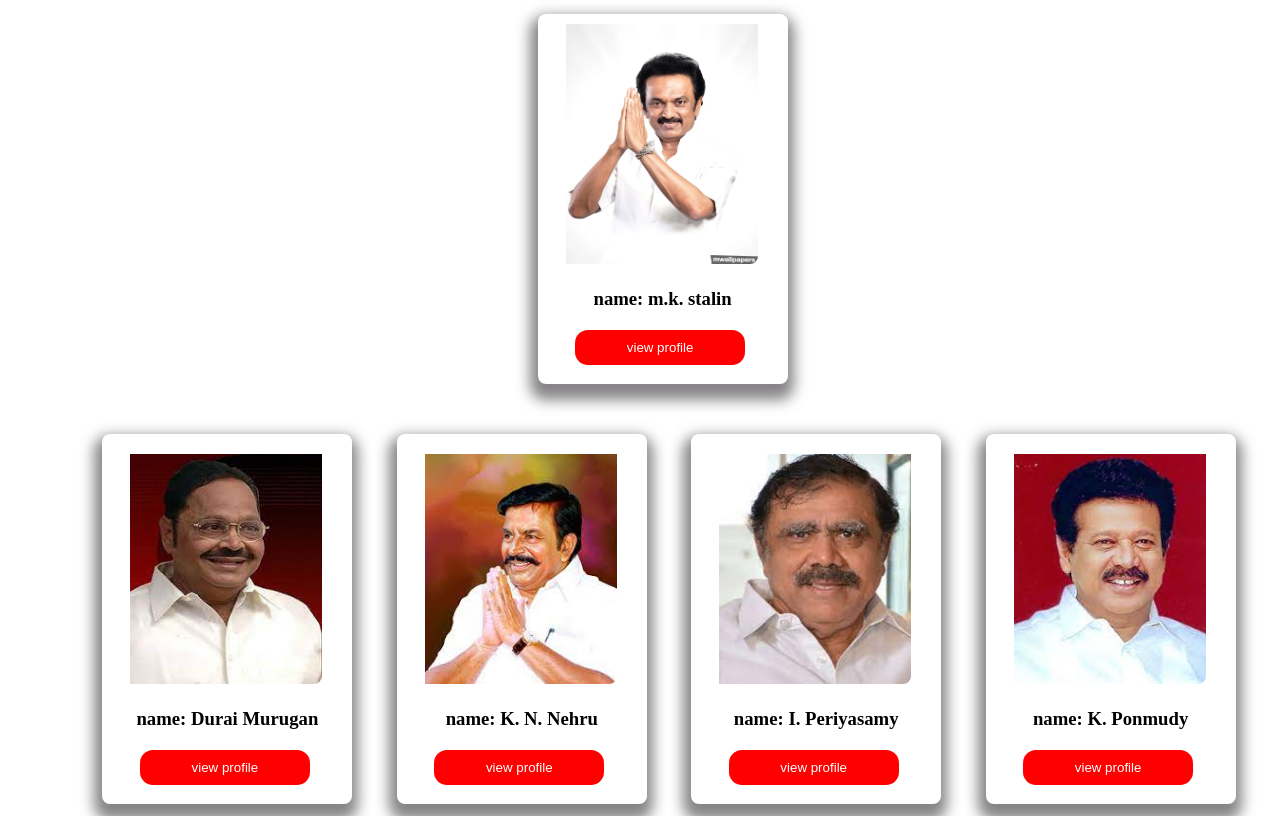
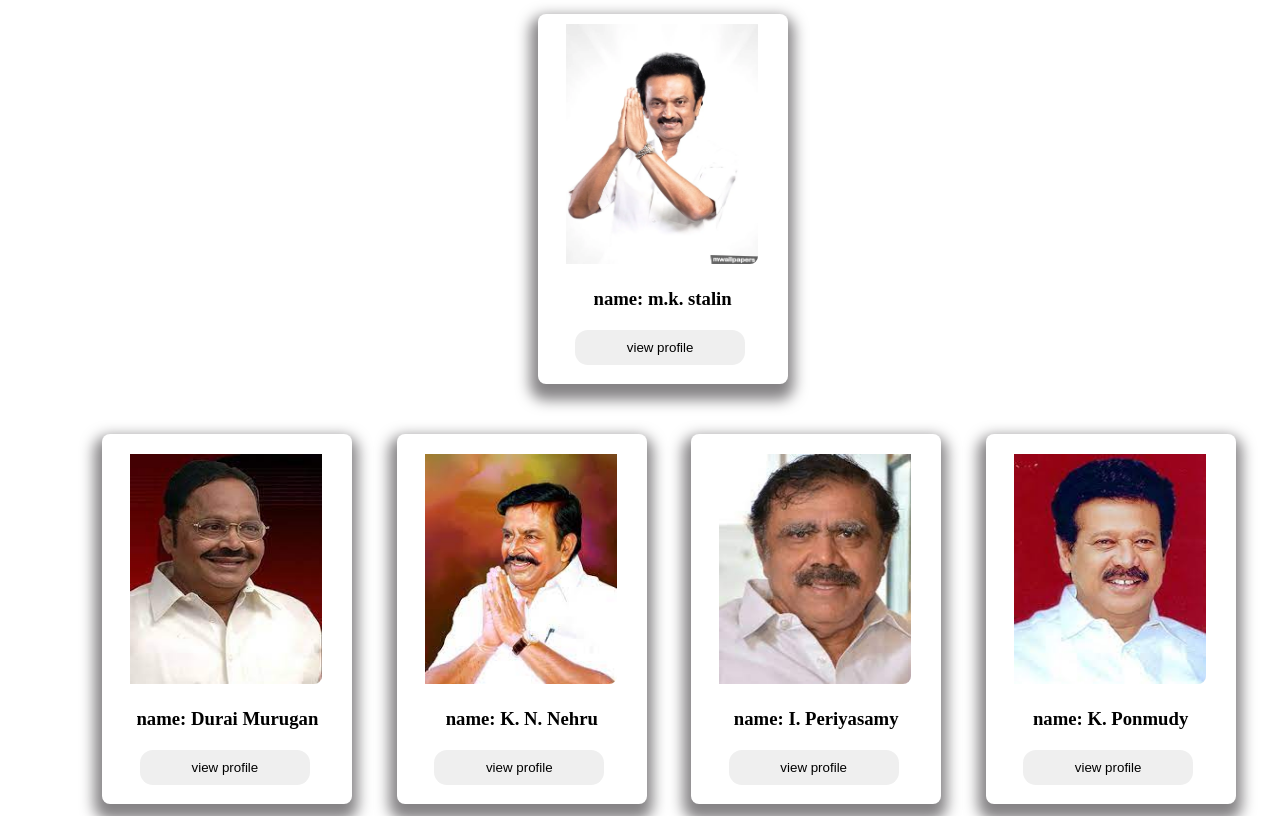
Before and after one commit to fssa-batch3/balaji.saravanan__web_project, a plain HTML site: page pages/portfolio/potfolio.html in a window 1280 px wide. Shown: the part 136-952 px from the top of the page. Drawn offline with Linux system fonts and the light colour scheme.

Commit message:
Update main.css

```diff
--- a/assets/css/main.css
+++ b/assets/css/main.css
@@ -438,9 +438,10 @@
     text-align: center;
     margin-left: 15%;
     width: 170px;
-    background-color: red;
+    background-color:;
     border-radius: 13px;
     border: none;
+    color: black;
 }
 
 .list1 button:hover {
@@ -451,7 +452,7 @@
 
 .list1 button a {
     text-decoration: none;
-    color: #ffffff;
+    color: black;
 }
 
 .lists1 {
@@ -494,7 +495,6 @@
     text-align: center;
     margin-left: 15%;
     width: 170px;
-    background-color: red;
     border-radius: 13px;
     border: none;
 }
@@ -507,7 +507,7 @@
 
 .list2 button a {
     text-decoration: none;
-    color: #ffffff;
+    color: black;
 }
 
 .piechart {
@@ -524,7 +524,7 @@
     justify-content: center;
     align-items: center;
     margin-left: 20%;
-    background-color: red;
+    background-color:#FFCB9A ;
 }
 
 .joinbox h1 {
```
